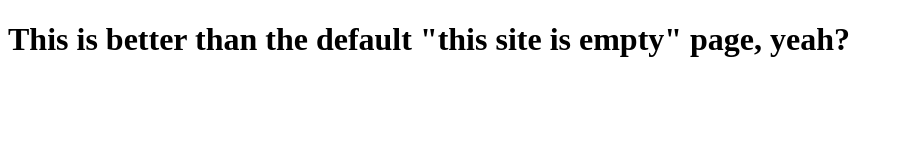
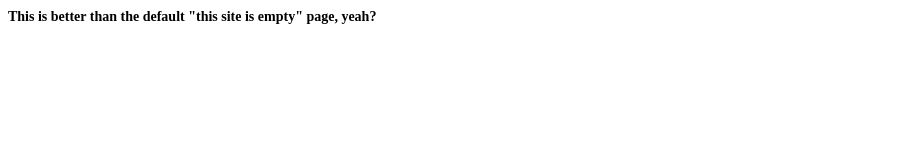
Before and after one commit to Mobmaker55/Mobmaker55.github.io, a plain HTML site: page index.html in a window 1280 px wide. Shown: the whole page, without its empty margins (0-903 px from the left). Drawn offline with Linux system fonts and the light colour scheme.

Commit message:
i double-checked everything

```diff
--- a/css/style.css
+++ b/css/style.css
@@ -0,0 +1,4 @@
+h1 {
+    font-size: 14px;
+    font-family: "Droid Sans", SansSerif;
+}
--- a/index.html
+++ b/index.html
@@ -3,7 +3,9 @@
     <head>
         <meta charset="UTF-8">
         <title>Mobmaker's Site</title>
+        <link href="css\style.css" rel="stylesheet">
     </head>
     <body>
         <h1>This is better than the default "this site is empty" page, yeah?</h1>
     </body>
+</html>
```
Lines whose indentation alone changed are shown as unchanged.
